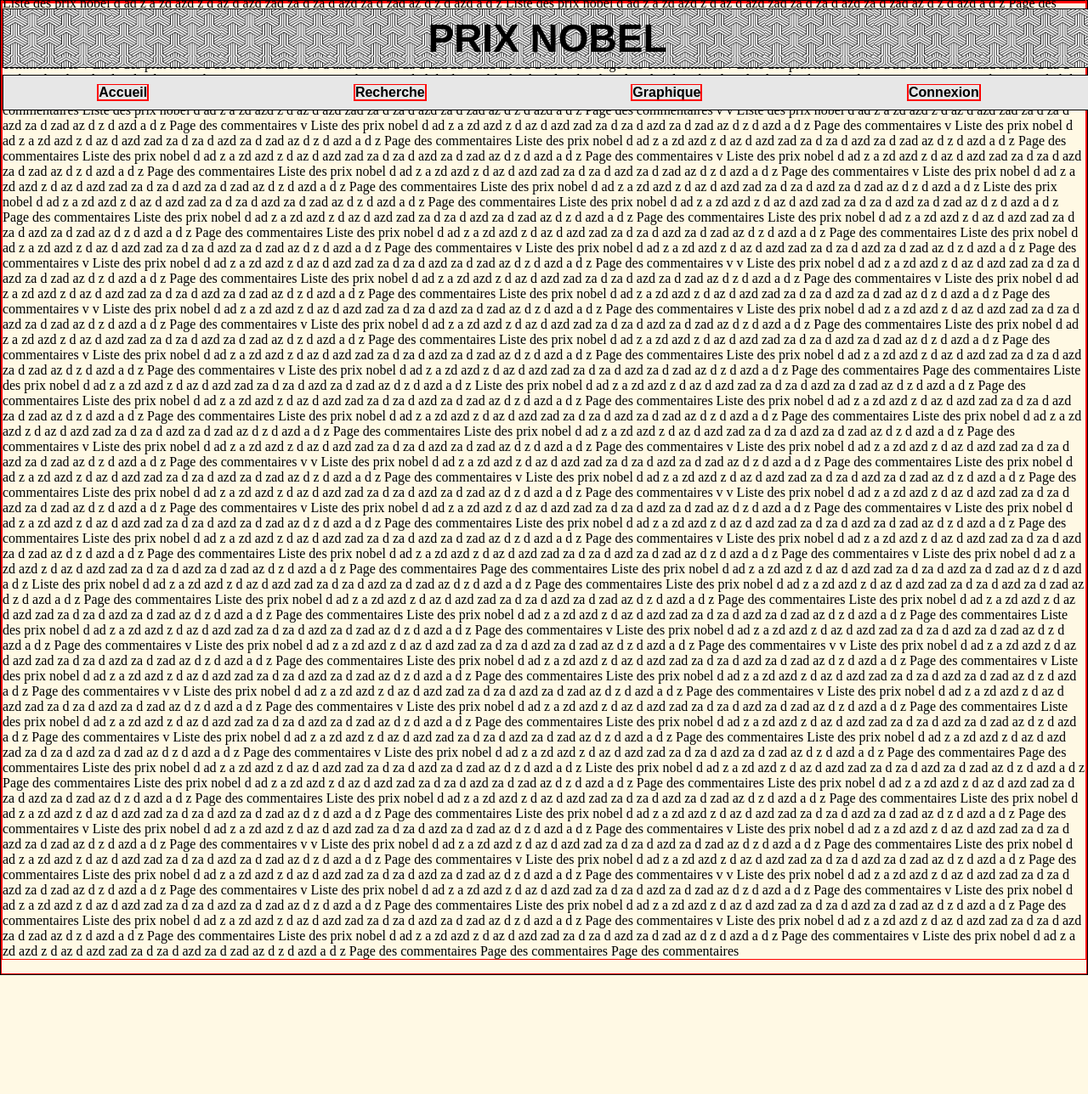
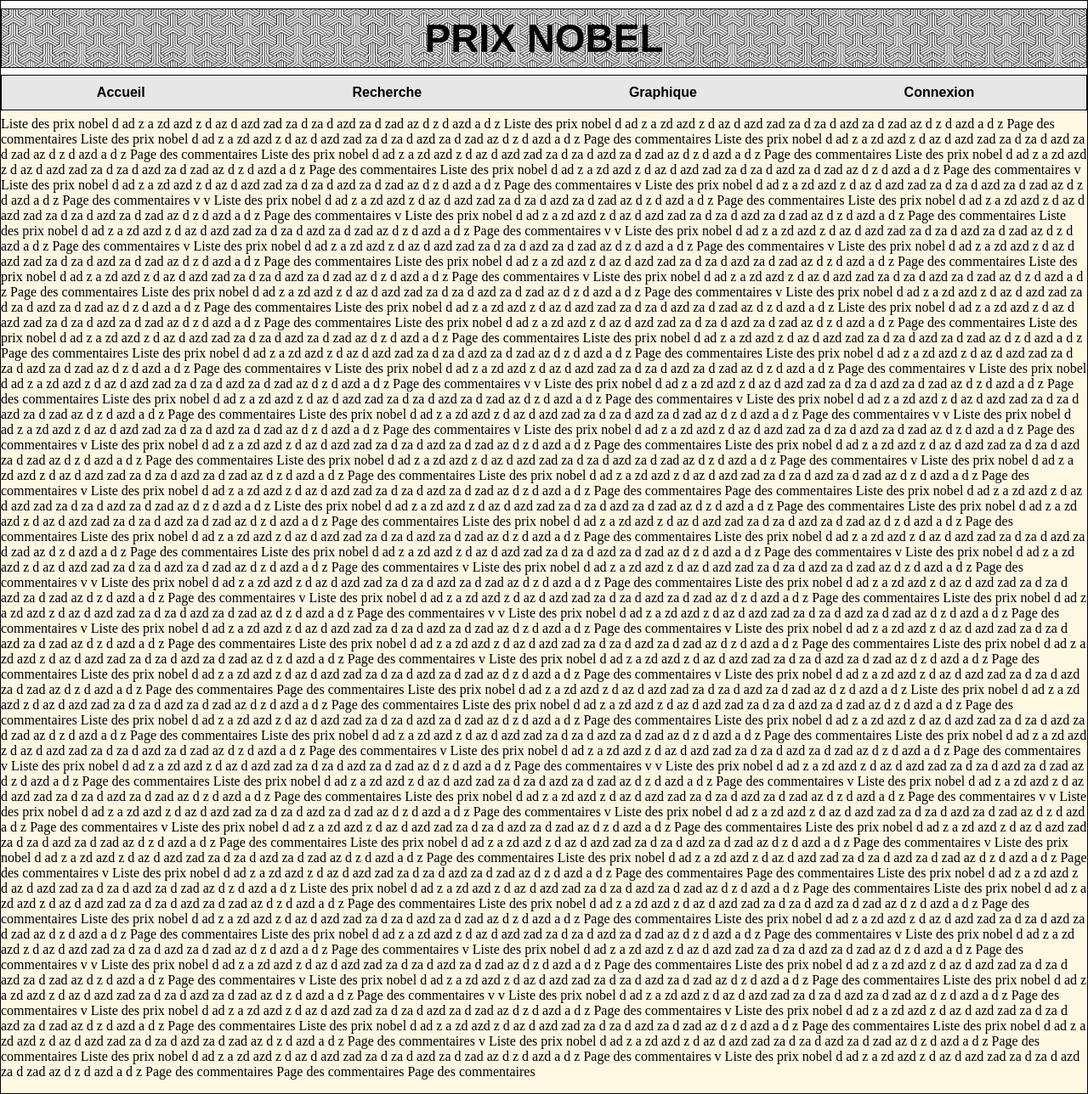
Before and after one commit to Ray-7777777/Les-Prix-Nobels, a PHP site: page / in a window 1280 px wide. Shown: the whole page at 85% size. Before the commit the page ends 1148 px from the top, so only its background shows below. Run offline with PHP 8.4, Linux system fonts and the light colour scheme.

Commit message:
Update style.css

```diff
--- a/style.css
+++ b/style.css
@@ -1,15 +1,10 @@
-* {
-    border: solid 1px red;
-}
-
-
-
 html{
 	background-color: #FFF9E4;
 	border: solid 1.5px black;
 }
 
 h1{
+
 	border: solid 1px black;
 	margin-bottom: 10px;
 	margin-top: 10px;
@@ -25,7 +20,7 @@ h1{
 	font-family: sans-serif;
 	position: fixed;
     top: 0;
-    width: 100%;
+    width: 99.7%;
     z-index: 1;
 }
 
@@ -37,12 +32,13 @@ body{
 
 
 .menu {
+	margin-left: -100px;
    list-style-type: none;
    margin: 0;
    padding: 0;
    display: flex;
    justify-content: space-around;
-   align-items: center; /* Centrer verticalement les éléments */
+   align-items: center;
    height: 5vh;
 	border: solid 1px black;
 	background-color: #E7E7E7;
@@ -50,7 +46,7 @@ body{
 	font-weight: bold;
 position: fixed;
     top: calc(88px);
-    width: 100%;
+    width: 99.7%;
     z-index: 1;
 }
 
@@ -68,11 +64,17 @@ position: fixed;
    text-decoration: underline;
 }
 
-#entete{
-background-color: white;
+#entete {
+
+    background-color: white;
+    padding-top: 120px;
+    position: sticky;
+    top: 0;
+    height: 0px;
+    z-index: 1;
+}
+
+
+p{
 
 }
-
-p{
-	margin-top:-10px;
-}
```
